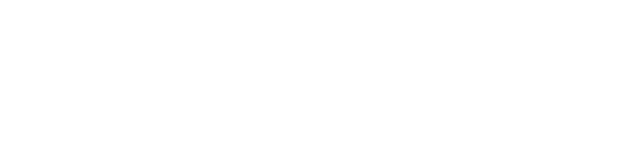
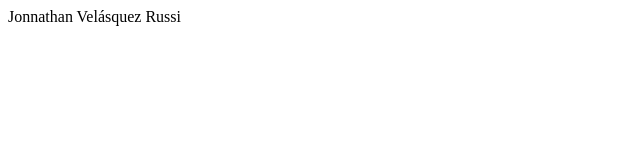
Before and after one commit to Jvrussitwo/ejemplo1html, a plain HTML site: page index.html in a window 1280 px wide. Shown: the whole page, without its empty margins (0-640 px from the left). Drawn offline with Linux system fonts and the light colour scheme.

Commit message:
Update index.html

```diff
--- a/index.html
+++ b/index.html
@@ -4,6 +4,6 @@
 
    </head>
   <body>
-
+    <p>Jonnathan Velásquez Russi </p>
   </body>
 </html>
```
